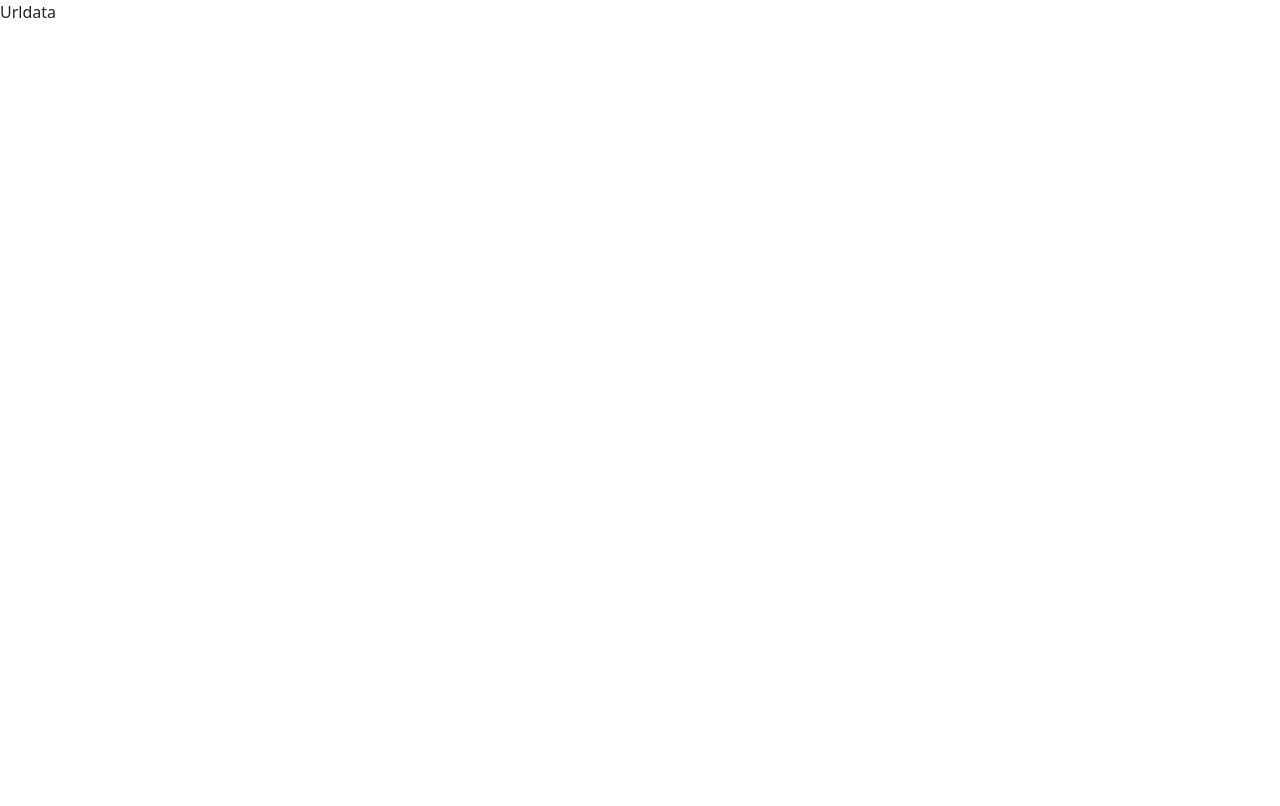
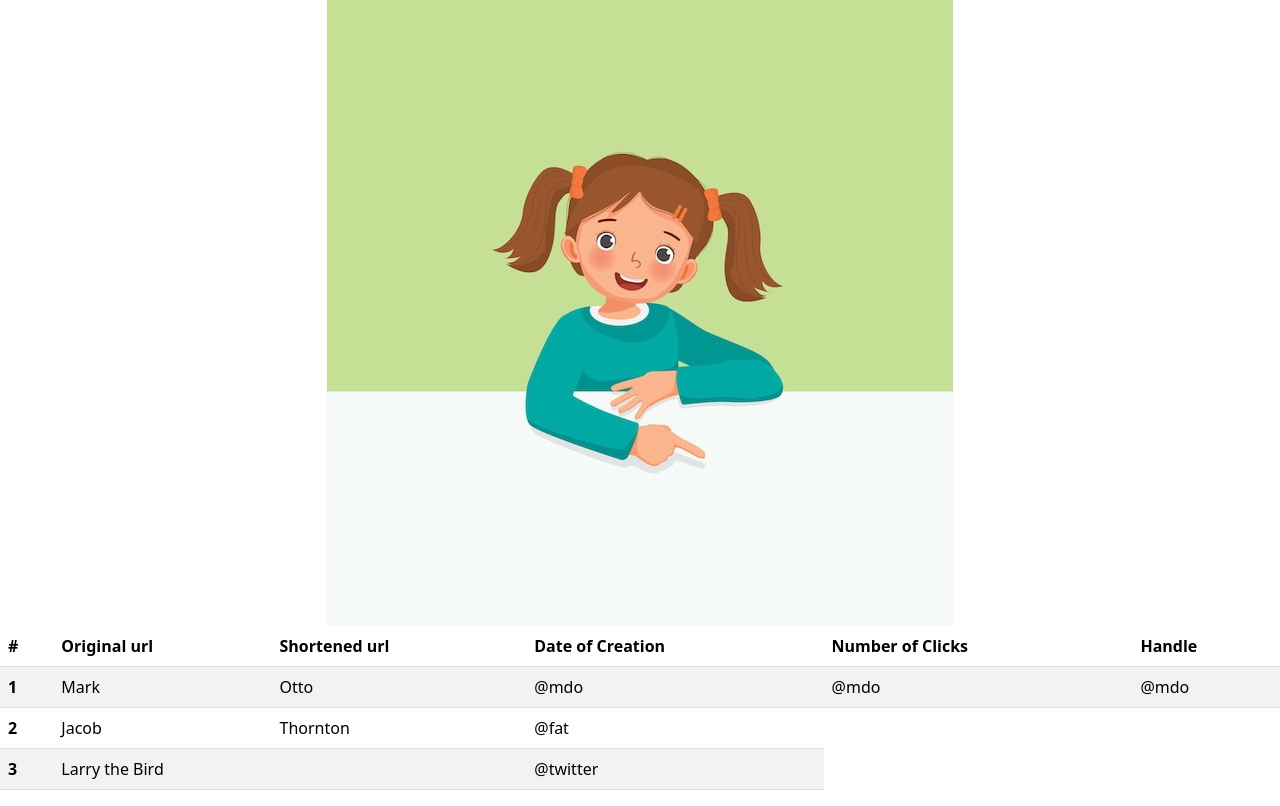
Before and after one commit to silviyaprince/weeurl, a React (Create React App) app: page /urldata in a window 1280 px wide. Built offline with nearby package versions, Linux system fonts and the light colour scheme.

Commit message:
added table for urldata page

```diff
--- a/src/components/Home.js
+++ b/src/components/Home.js
@@ -14,7 +14,7 @@ export  function Home() {
       <div className="buttons-container">
         <button onClick={()=>navigate("/login")}>LOGIN</button>
         <button onClick={()=>navigate("/urlshortener")}>SHORTEN URL</button>
-        <button>URL'S CREATED</button>
+        <button onClick={()=>navigate("/urldata")}>URL'S CREATED</button>
         <br/>
         <br/>
         <div className='d-flex gap-5 mt-5'>
--- a/src/components/Urldata.js
+++ b/src/components/Urldata.js
@@ -1,7 +1,49 @@
 import React from 'react'
+import {littlegirl} from '../image';
+export  function Urldata() {
+  const styles={
+    backgroundColor:"#f2f2f2",
+    width:"100vw",
+  }
+  return (
+    <div>
+      <div className='text-center' style={{styles}}>
+      <img className="img-fluid " src={littlegirl} alt="littlegirl" />
 
-export  function Urldata() {
-  return (
-    <div>Urldata</div>
+      </div>
+      <table class="table table-striped">
+      <thead>
+    <tr>
+      <th scope="col">#</th>
+      <th scope="col">Original url</th>
+      <th scope="col">Shortened url</th>
+      <th scope="col">Date of Creation</th>
+      <th scope="col">Number of Clicks</th>
+      <th scope="col">Handle</th>
+    </tr>
+  </thead>
+  <tbody>
+    <tr>
+      <th scope="row">1</th>
+      <td>Mark</td>
+      <td>Otto</td>
+      <td>@mdo</td>
+      <td>@mdo</td>
+      <td>@mdo</td>
+    </tr>
+    <tr>
+      <th scope="row">2</th>
+      <td>Jacob</td>
+      <td>Thornton</td>
+      <td>@fat</td>
+    </tr>
+    <tr>
+      <th scope="row">3</th>
+      <td colspan="2">Larry the Bird</td>
+      <td>@twitter</td>
+    </tr>
+  </tbody>
+</table>
+    </div>
   )
 }
--- a/src/components/Urlshortener.js
+++ b/src/components/Urlshortener.js
@@ -11,7 +11,7 @@ export  function Urlshortener() {
    <div className='urlcontainer ' >
     <h2 className='fs-1  text-white mb-5' style={{backgroundColor:"#57868e"}} id="urlheadingcontent"  >Wee Url</h2>
     <h3 className='text-center fs-1' style={{color:"#aeebf7"}}>Create links that perform with our powerful URL Shortener</h3>
-    <p className='text-center fs-3' style={{color:"#aeebf7"}}>Spark instant connections with your audience using trimmed, trustworthy, and trackable links within the WeeUrl Connections Platform.</p>
+    <p className='text-center fs-2' style={{color:"#aeebf7"}}>Spark instant connections with your audience using trimmed, trustworthy, and trackable links within the WeeUrl Connections Platform.</p>
      <br/>
      <br/>
      <form className="d-flex p-5" role="search">
--- a/src/image.js
+++ b/src/image.js
@@ -1,6 +1,8 @@
 import shortlink from "./assets/shortlink.jpg";
 import linkshortener from "./assets/linkshortener.jpeg";
 import weeurllogo from "./assets/weeurllogo.jpg";
+import littlegirl from "./assets/littlegirl.jpg";
+export { littlegirl };
 export { shortlink };
 export { weeurllogo };
 export { linkshortener };
```
Also changed, not shown: src/assets/littlegirl.jpg (added).
